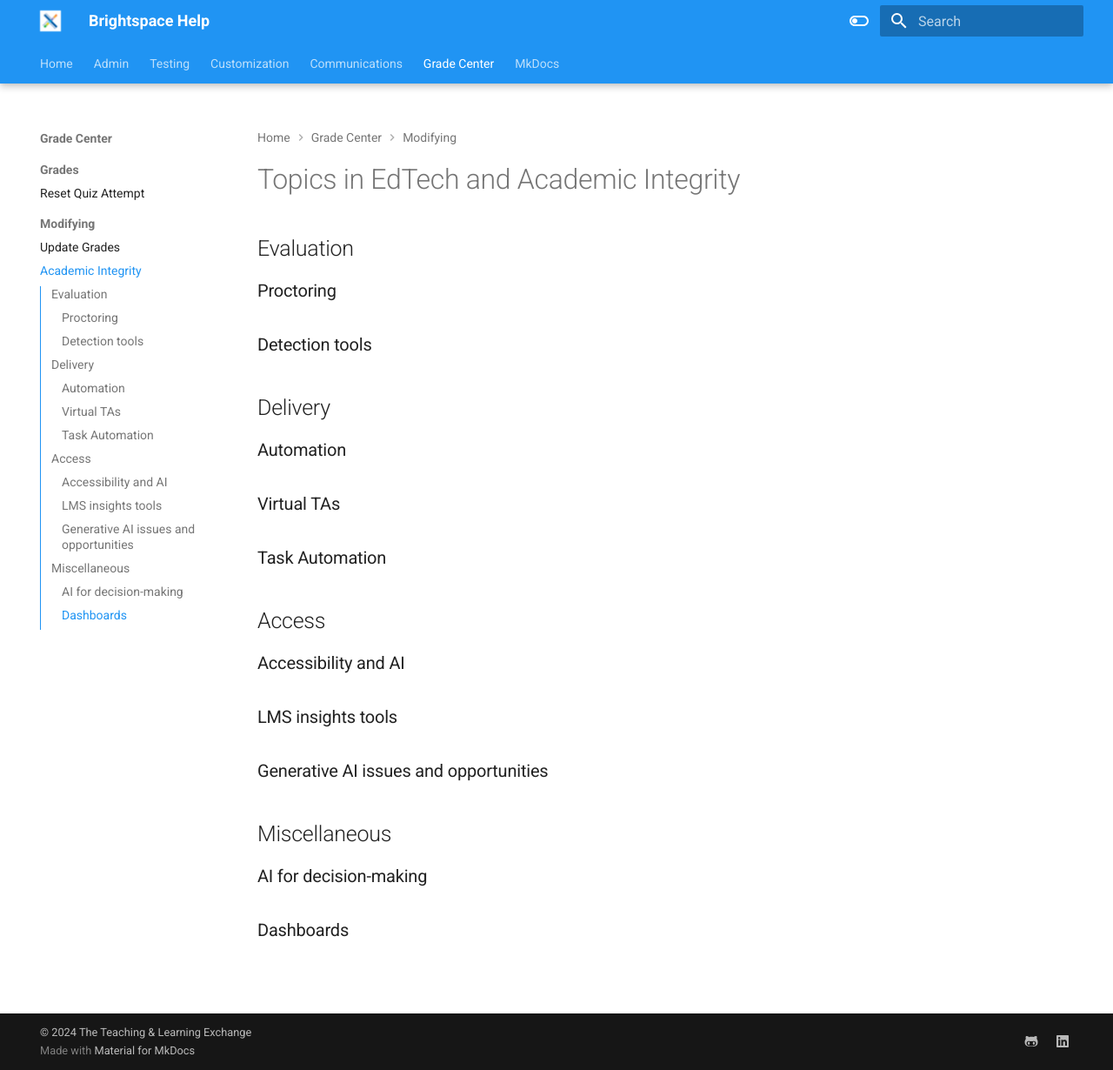
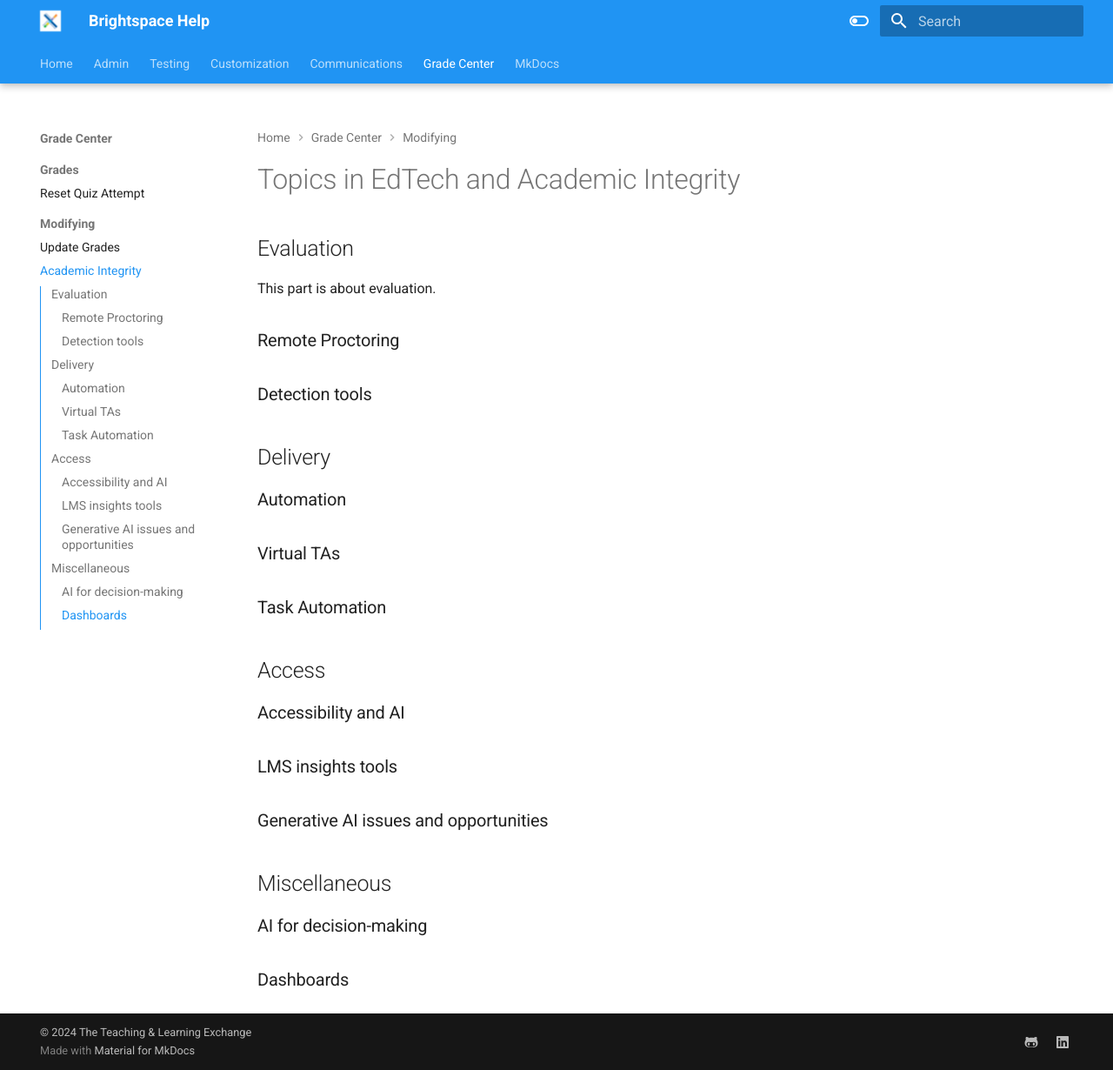
Before and after one commit to gian-GBC/mkdocs-material-tutorial, an MkDocs documentation site: the page built from docs/edtech-academic-integrity.md, in a window 1280 px wide and 1230 px high. Shown: the whole window at 87% size. Built offline with MkDocs 1.6.1 and Material for MkDocs 9.7.7, drawn with Linux system fonts in a browser that asks for light colours; comment, search, counter and statistics services are not loaded.

Commit message:
Added normal text

```diff
--- a/docs/edtech-academic-integrity.md
+++ b/docs/edtech-academic-integrity.md
@@ -2,7 +2,9 @@
 
 ## Evaluation
 
-### Proctoring
+This part is about evaluation.
+
+### Remote Proctoring
 
 ### Detection tools
 
```
Also changed, not shown: docs/availability.md (+1 -1 lines), docs/course-dates.md (+1 -0 lines).
